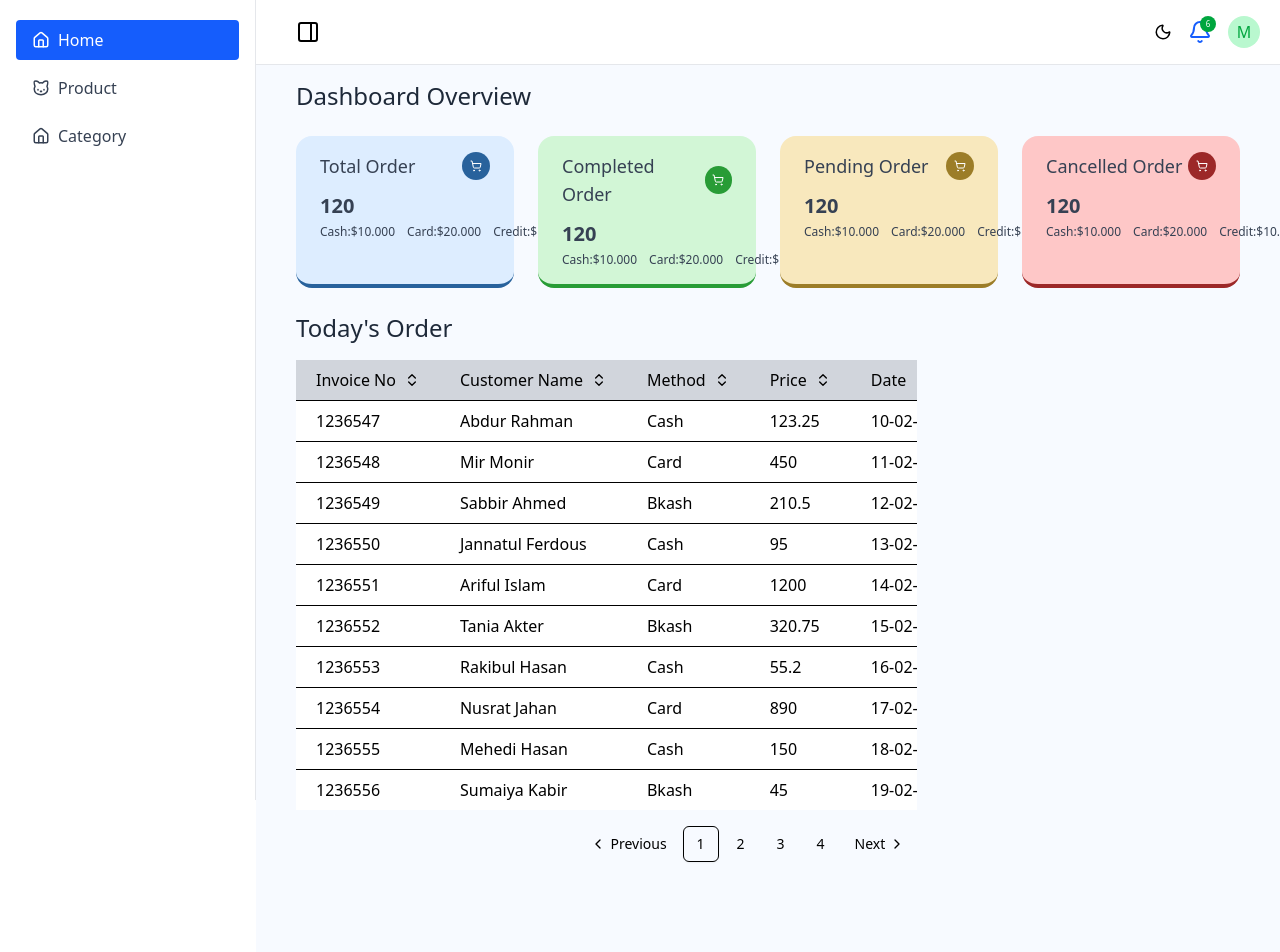
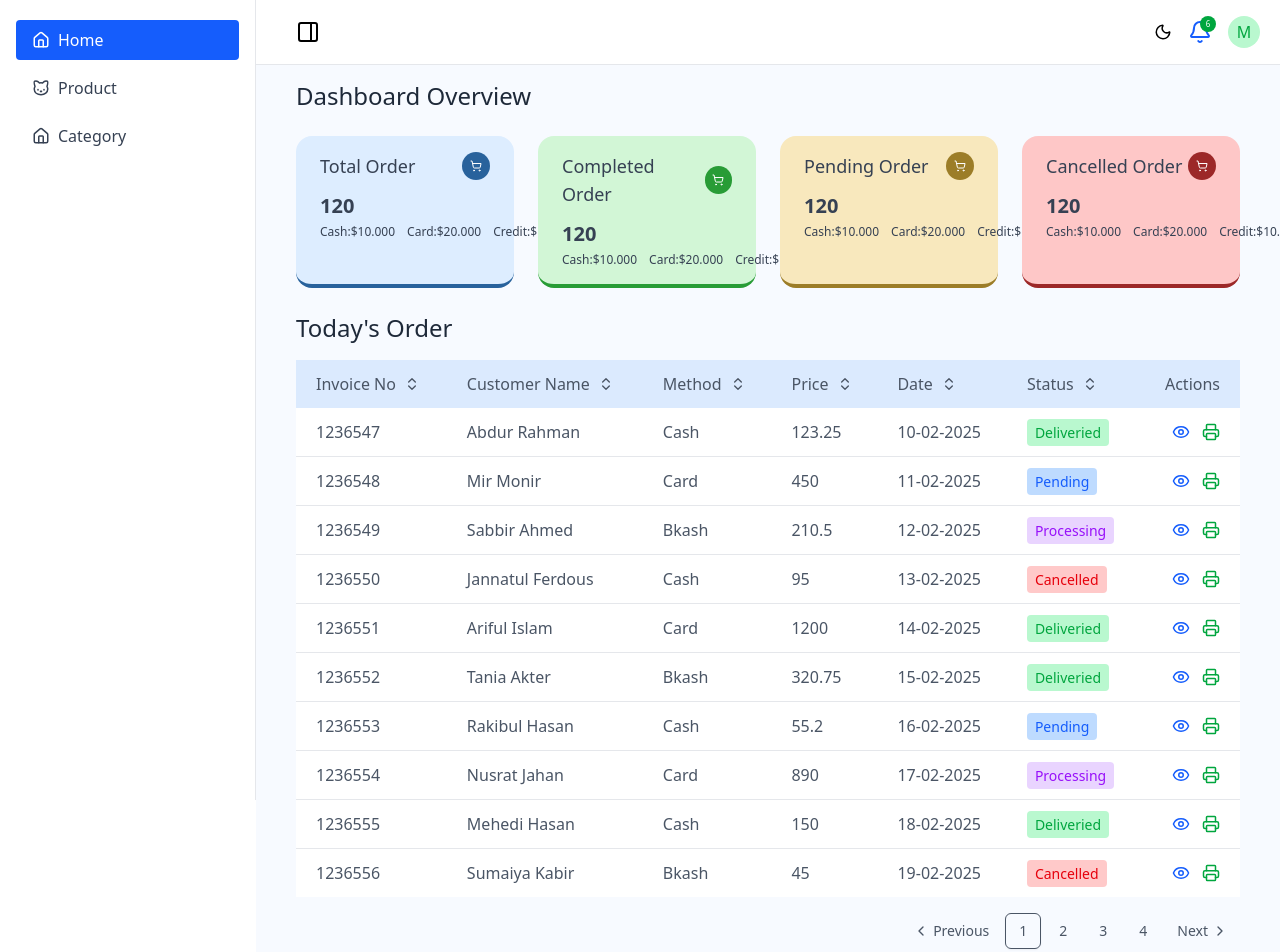
Before and after one commit to uxmir/e-commerce-admin, a Next.js app: page /home in a window 1280 px wide. Shown: the top 952 px of the page. Built offline with nearby package versions, Linux system fonts and the light colour scheme.

Commit message:
table design done

```diff
--- a/app/(admin)/home/page.tsx
+++ b/app/(admin)/home/page.tsx
@@ -2,7 +2,7 @@
 import TableComponent from "@/app/components/ui/DataTable/TableComponent";
 import Heading from "@/app/components/ui/HeadingComponent/Heading";
 import Card from "@/app/components/ui/OverviewCard/Card";
-import { Printer, ShoppingCart } from "lucide-react";
+import { Eye, Printer, ShoppingCart } from "lucide-react";
 import React, { useState } from "react";
 import { usePagination } from "@/app/CustomHooks/usePaginaton";
 import PaginationComponent from "@/app/components/ui/Pagination/PaginationComponent";
@@ -57,13 +57,13 @@ const page: React.FC = () => {
       datatable and overview by chart's
       ============= */}
       <div className="grid grid-cols-12 mt-6   gap-6">
-        <div className="col-span-12 lg:col-span-8">
-          <Heading headingValue="Today's Order" />
-          <div className="mt-4">
-            <OverviewTable />
-          </div>
-        </div>
+        <div className="col-span-12 lg:col-span-8"></div>
         <div className="col-span-12 lg:col-span-4"></div>
+      </div>
+      {/*======today's order====== */}
+      <Heading headingValue="Today's Order" />
+      <div className="mt-4 w-full">
+        <OverviewTable />
       </div>
     </div>
   );
@@ -74,7 +74,7 @@ const OverviewTable: React.FC = () => {
   const { paginatedData, totalPage, currentPage, setCurrentPage } =
     usePagination(tableData);
   const { getStyle } = useColorStatus();
-  const { selectedId, handlePrint } = usePrint(tableData);
+  const { selectedId, handlePrint } = usePrint();
   const printedData = tableData.find((d) => d.id === selectedId);
   const tableColumns = [
     {
@@ -109,11 +109,15 @@ const OverviewTable: React.FC = () => {
       key: "action",
       render: (row: any) => (
         <>
-          <div className="flex justify-end items-center gap-x-2">
+          <div className="flex justify-end items-center gap-x-3">
+            <Eye
+            size={18}
+            className="cursor-pointer text-blue-600"
+            />
             <Printer
               size={18}
               onClick={() => handlePrint(row.id)}
-              className="cursor-pointer"
+              className="cursor-pointer text-green-600"
             />
           </div>
         </>
@@ -168,6 +172,7 @@ interface invoiceProps {
   printedData: tableProps;
 }
 const InvoicePdf: React.FC<invoiceProps> = ({ printedData }) => {
+  const { getStyle } = useColorStatus();
   return (
     <>
       <div className="w-[800px]  bg-white  ">
@@ -178,13 +183,13 @@ const InvoicePdf: React.FC<invoiceProps> = ({ printedData }) => {
               Invoice
             </h1>
             <p className="text-sm text-gray-500 mt-1">
-              Invoice ID: #{printedData.invoice_id}
+              Invoice ID: #{printedData?.invoice_id}
             </p>
           </div>
           <div className="text-right">
             <h2 className="font-bold text-lg">Your Shop Name</h2>
             <p className="text-xs text-gray-500">Dhaka, Bangladesh</p>
-            <p className="text-xs text-gray-500">support@yourshop.com</p>
+            <p className="text-xs text-gray-500">support@mirshop.com</p>
           </div>
         </div>
 
@@ -195,25 +200,27 @@ const InvoicePdf: React.FC<invoiceProps> = ({ printedData }) => {
               Bill To:
             </p>
             <h3 className="font-bold text-lg capitalize">
-              {printedData.customer_name}
+              {printedData?.customer_name}
             </h3>
             <p className="text-sm text-gray-600">
-              Customer ID: {printedData.id}
+              Customer ID: {printedData?.id}
             </p>
-            <p className="text-sm text-gray-600">Date: {printedData.date}</p>
+            <p className="text-sm text-gray-600">Date: {printedData?.date}</p>
           </div>
           <div className="text-right">
-            <p className="text-xs uppercase text-gray-400 font-bold mb-1">
+            <p className={`text-xs uppercase  font-bold mb-1`}>
               Payment Status:
             </p>
-            <span className="text-sm font-bold px-2 py-1 bg-gray-100 rounded uppercase">
-              {printedData.status}
+            <span
+              className={`text-sm font-bold px-2 py-1 bg-gray-100 rounded uppercase ${getStyle(printedData?.status)}`}
+            >
+              {printedData?.status}
             </span>
             <p className="text-xs mt-3 uppercase text-gray-400 font-bold mb-1">
               Method:
             </p>
             <p className="text-sm font-semibold capitalize">
-              {printedData.method}
+              {printedData?.method}
             </p>
           </div>
         </div>
@@ -237,12 +244,14 @@ const InvoicePdf: React.FC<invoiceProps> = ({ printedData }) => {
           <tbody>
             <tr className="border-b">
               <td className="py-4 text-sm">
-                Product Order - {printedData.invoice_id}
+                Product Order - {printedData?.invoice_id}
               </td>
               <td className="py-4 text-right text-sm">1</td>
-              <td className="py-4 text-right text-sm">${printedData.amount}</td>
+              <td className="py-4 text-right text-sm">
+                ${printedData?.amount}
+              </td>
               <td className="py-4 text-right text-sm font-semibold">
-                ${printedData.amount}
+                ${printedData?.amount}
               </td>
             </tr>
           </tbody>
@@ -254,7 +263,7 @@ const InvoicePdf: React.FC<invoiceProps> = ({ printedData }) => {
             <div className="flex justify-between py-2 border-b">
               <span className="text-sm text-gray-600">Subtotal:</span>
               <span className="text-sm font-semibold">
-                ${printedData.amount}
+                ${printedData?.amount}
               </span>
             </div>
             <div className="flex justify-between py-2 border-b">
@@ -264,7 +273,7 @@ const InvoicePdf: React.FC<invoiceProps> = ({ printedData }) => {
             <div className="flex justify-between py-3 mt-1 bg-gray-50 px-2">
               <span className="font-bold">Total Amount:</span>
               <span className="font-bold text-lg text-blue-700">
-                ${printedData.amount}
+                ${printedData?.amount}
               </span>
             </div>
           </div>
--- a/app/CustomHooks/usePrint.ts
+++ b/app/CustomHooks/usePrint.ts
@@ -1,6 +1,6 @@
 import { useState } from "react"
 
-export const usePrint=(data:any[])=>{
+export const usePrint=()=>{
 const [selectedId,setSelectedId]=useState<number| null>(null)
 const handlePrint=(id:number)=>{
 setSelectedId(id)
--- a/app/components/layouts/TopBar/TopBar.tsx
+++ b/app/components/layouts/TopBar/TopBar.tsx
@@ -19,7 +19,7 @@ const TopBar: React.FC = () => {
   if (!mounted) {
     return (
       <div
-        className={`py-3 w-full flex justify-between items-center fixed top-0 pr-5 transition-all duration-500 bg-white border-b border-gray-200 ${sidebar ? "pl-10 lg:pl-74" : "pl-10"}`}
+        className={`py-3 w-full flex justify-between items-center fixed z-50 top-0 pr-5 transition-all duration-500 bg-white border-b border-gray-200 ${sidebar ? "pl-10 lg:pl-74" : "pl-10"}`}
       >
         <div className="animate-pulse bg-gray-200 h-6 w-6 rounded" />
       </div>
@@ -27,7 +27,7 @@ const TopBar: React.FC = () => {
   }
   return (
     <div
-      className={`py-4 w-full flex justify-between items-center fixed top-0 pr-5 cursor-pointer  transition-all duration-500 bg-white dark:bg-[#33304E] border-b border-gray-200 ${sidebar === true ? " pl-10 lg:pl-74" : "pl-10"}`}
+      className={`py-4 w-full flex justify-between items-center fixed top-0 z-50 pr-5 cursor-pointer  transition-all duration-500 bg-white dark:bg-[#33304E] border-b border-gray-200 ${sidebar === true ? " pl-10 lg:pl-74" : "pl-10"}`}
     >
       <div>
         <PanelRight onClick={handleSidebar} className="hidden lg:block" />
--- a/app/components/ui/DataTable/TableComponent.tsx
+++ b/app/components/ui/DataTable/TableComponent.tsx
@@ -39,12 +39,12 @@ const TableComponent: React.FC<tableProps> = ({ data, columns, sortIcon }) => {
   };
   return (
     <>
-      <Table>
-        <TableHeader className="bg-gray-300">
-          <TableRow className="">
+      <Table className="">
+        <TableHeader className="bg-blue-100 dark:bg-[#33304E] [&_tr]:border-b-0">
+          <TableRow className="border-0 text-gray-600 dark:text-white capitalize">
             {columns?.map((col, index) => (
               <TableHead
-                className={` px-5 py-2 text-sm sm:text-base capitalize font-medium `}
+                className={` px-5 py-3 text-sm sm:text-base capitalize font-medium `}
                 key={index}
               >
                 <div className="relative">
@@ -101,13 +101,16 @@ const TableComponent: React.FC<tableProps> = ({ data, columns, sortIcon }) => {
             ))}
           </TableRow>
         </TableHeader>
-        <TableBody className="bg-white">
+        <TableBody className="">
           {sortedData?.length > 0 ? (
             sortedData?.map((row, index) => (
-              <TableRow key={index}>
+              <TableRow
+                key={index}
+                className={`bg-white dark:bg-[#1a163d] text-gray-600 dark:text-white capitalize hover:bg-gray-50   dark:hover:bg-transparent border-gray-200 dark:border-gray-400 ${index === sortedData.length - 1 ? "border-0" : "border-b"}`}
+              >
                 {columns?.map((col, index) => (
                   <TableCell
-                    className={` px-5 py-2 text-sm sm:text-base capitalize  ${index === columns.length - 1 ? "text-end" : ""}`}
+                    className={` px-5 py-3  text-sm sm:text-base capitalize  ${index === columns.length - 1 ? "text-end" : ""}`}
                     key={index}
                   >
                     {col.render ? col.render(row) : row[col.key]}
--- a/app/components/ui/Pagination/PaginationComponent.tsx
+++ b/app/components/ui/Pagination/PaginationComponent.tsx
@@ -15,7 +15,7 @@ interface paginationProps {
 }
 const PaginationComponent: React.FC<paginationProps> = ({ totalPage,currentPage,setCurrentPage }) => {
   return (
-    <div className="flex justify-end my-4">
+    <div className="flex justify-end my-4 text-gray-600 dark:text-white">
       <Pagination className="cursor-pointer">
         <PaginationContent>
           <PaginationItem>
--- a/app/globals.css
+++ b/app/globals.css
@@ -16,8 +16,8 @@
   }
 }
 ::-webkit-scrollbar {
-  width: 10px;
-  height: 10px;
+  width: 4px;
+  height: 4px;
 }
 
 ::-webkit-scrollbar-track {
```
